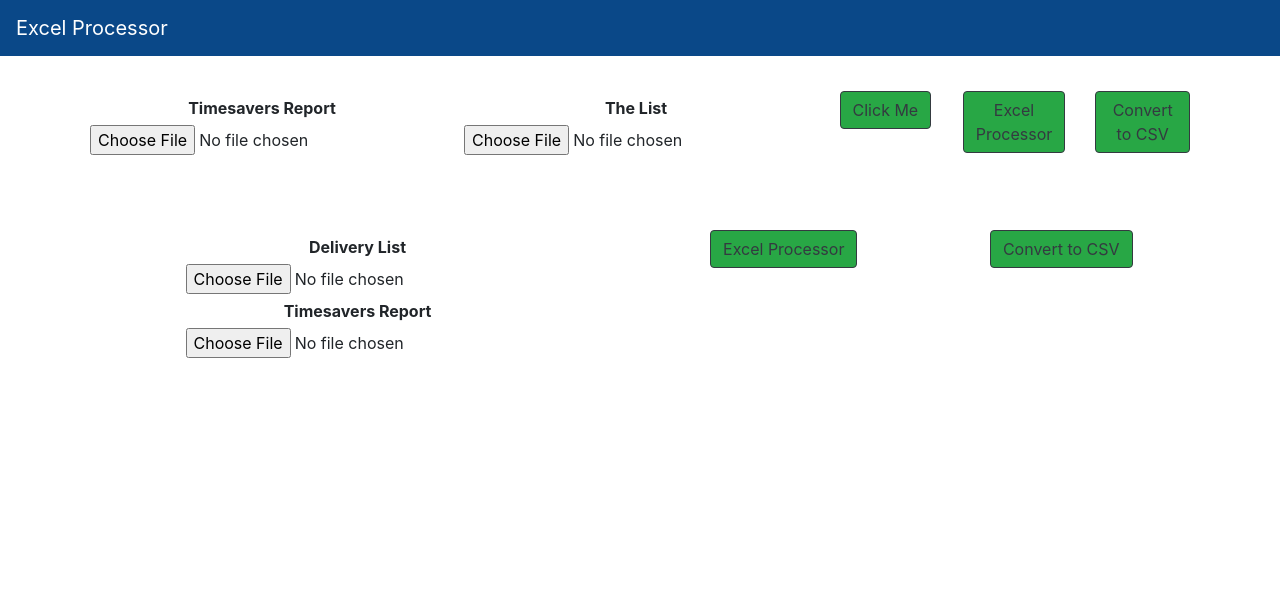
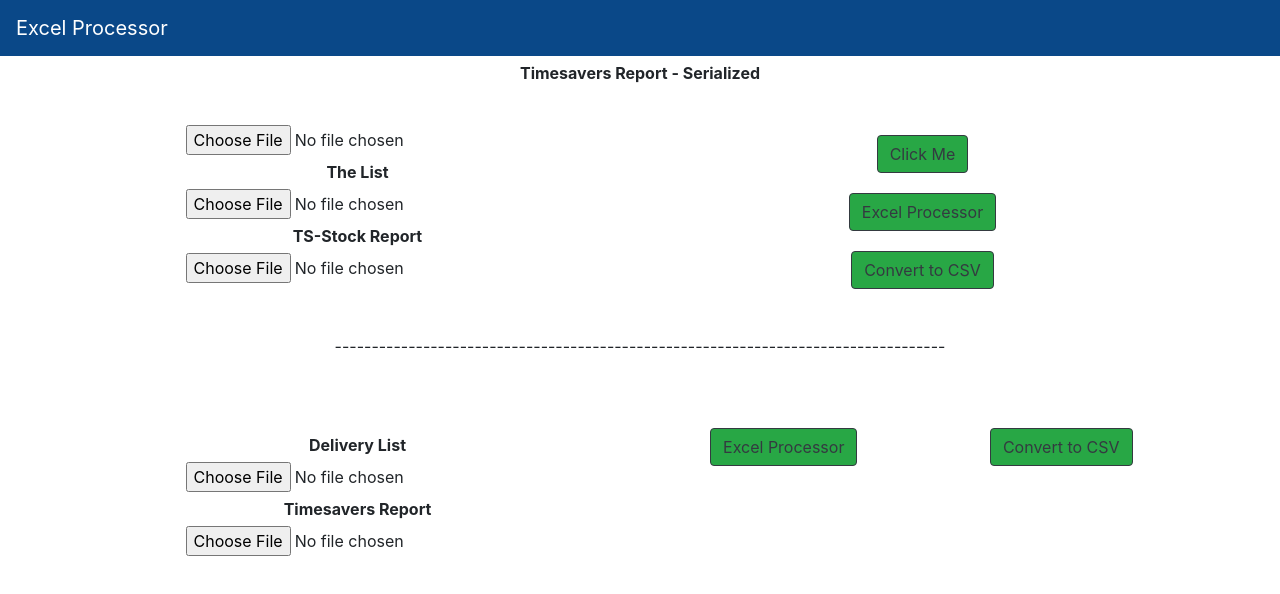
Before and after one commit to patrickhilmoe/Reactapp_first, a React (Create React App) app: page / in a window 1280 px wide. Shown: the top 594 px of the page. Built offline with nearby package versions, Linux system fonts and the light colour scheme.

Commit message:
added TS stock upload and stream lined uploading

```diff
--- a/src/App.js
+++ b/src/App.js
@@ -5,9 +5,12 @@
 import $ from 'jquery';
 import Second from './components/SecondComponent';
 
+// A process for finding oldest month and qty in stock
+
 function App() {
   const [items, setItems] = useState([]);
   const [items2, setItems2] = useState([]);
+  const [items3, setItems3] = useState([]);
 
 
   const readExcel = (file) => {
@@ -72,8 +75,37 @@
 
   };
 
-  console.log("first array" + items);
-  console.log("second array" + items2)
+  const readExcel3 = (file) => {
+    const promise = new Promise((resolve, reject) => {
+      const fileReader = new FileReader();
+      fileReader.readAsArrayBuffer(file);
+
+      fileReader.onload = (e) => {
+        const bufferArray = e.target.result;
+
+        const wb = XLSX.read(bufferArray, { type: "buffer" });
+
+        const wsname = wb.SheetNames[0];
+
+        const ws = wb.Sheets[wsname];
+
+        const data = XLSX.utils.sheet_to_json(ws);
+
+        resolve(data);
+      };
+
+      fileReader.onerror = (error) => {
+        reject(error);
+      };
+    });
+
+    promise.then((d) => {
+      setItems3(d);
+    });
+
+
+};
+
       // ---------------------------------------------------------------------
 
     // JSON to CSV Converter
@@ -198,6 +230,52 @@
 // -------------------------------------------
 // Invenotry Report
 
+// if stock column is null fill with stock from stock report -- insert into the function after the stock column is created
+function AddStock(listarray, stockarray) {
+  listarray.forEach(arr => {
+    if(!arr.Quantity) {
+      stockarray.forEach(stock => {
+        if(stock.StockNumber === arr.StockShipped && stock.Loc === arr.LocationNumber) {
+          arr.Quantity = stock.QuantityOnHand;
+        }
+      })
+    }
+  })
+}
+
+// delete un-needed columns
+function DeleteCol(listarray) {
+  listarray.forEach(arr => {
+    delete arr.PhoneNumber;
+    delete arr.EmailAddress;
+    delete arr.ShiptoFmtAddr1;
+    delete arr.ShiptoFmtAddr2;
+    delete arr.ShiptoFmtAddr3;
+    delete arr.ShiptoFmtAddr4;
+    delete arr.ShiptoCity;
+    delete arr.ShiptoState;
+    delete arr.ShiptoZipCode;
+    delete arr.HeaderText1;
+    delete arr.HeaderText2;
+    delete arr.HeaderText3;
+    delete arr.HeaderText4;
+    delete arr.HeaderText5;
+    delete arr.HeaderText6;
+    delete arr.HeaderText7;
+    delete arr.HeaderText8;
+    delete arr.HeaderText9;
+    delete arr.HeaderText10;
+    delete arr.HeaderText11;
+    delete arr.HeaderText12;
+    delete arr.HeaderText13;
+    delete arr.HeaderText14;
+    delete arr.HeaderText15;
+  })
+  console.log('first items with deleted stuff is: ')
+  console.log(listarray[0]);
+}
+
+//changing date from excel to js compatable date
 function ExcelDateToJSDate(serial) {
   var utc_days = Math.floor(serial - 25569);
   var utc_value = utc_days * 86400;
@@ -229,8 +307,8 @@
 let qty = "";
 //Return modelnumber with date and quantity in key/value pairs
 function modelDatePair(ModelwSN, purdate, TagList, Qty) {
+console.log('the largest number is:')
   let date = ExcelDateToJSDate(purdate);
-  console.log('converted date');
   const month = [
     {
       "JAN": 0,
@@ -256,11 +334,10 @@
     } else {
       da = da;
     }
-    // console.log(mod + " date is " + date);
   } else if (ModelwSN !== mod) {
-    console.log(mod + " oldest date is " + da + " Quantity: " + qty);
+    // console.log(mod + " oldest date is " + da + " Quantity: " + qty);
     for (let index in TagList) {
-      if (TagList[index].StockNumShipped == mod) {
+      if (TagList[index].StockShipped == mod) {
         let mo = da.getMonth();
         for (let [key, value] of Object.entries(month[0])) {
           if (mo == value ) {
@@ -283,23 +360,22 @@
   } else {
     console.log("nothing to show");
   }
-  // console.log(da);
-  // console.log(mod);
 }
 
 function ProcessArrays() {
   const array1 = items
   const array2 = items2
-  console.log('excel processor button is working');
+  const array3 = items3
+  DeleteCol(array2);
+  console.log('arrays have been assigned')
   array2.forEach((y) => {
     array1.forEach((x) => {
-          console.log('is this working?')
-      if (x.StockNumber === y.StockNumShipped) {
-        console.log('now this...')
+      if (x.StockNumber === y.StockShipped) {
         if (x.Location == y.LocationNumber) {
+          console.log('second if statement')
           // let date = '';
           // let oldestdate = "";
-          console.log('just stored by model and location')
+          // console.log('just stored by model and location')
           modelDatePair(
             x.StockNumber,
             x.PurchaseDate,
@@ -310,6 +386,8 @@
       }
     });
   });
+  AddStock(array2, array3)
+  console.log(items2);
 }
 
   return (
@@ -320,11 +398,12 @@
         </div>
       </nav>
       <div className="container">
+            <div style={{padding:"5px", margin:'auto'}}>
+              <strong>Timesavers Report - Serialized</strong>
+            </div>
         <div className="row">
+          <div className='col'>
           <div className='col' style={{margin:'auto'}}>
-            <div style={{padding:"5px", margin:'auto'}}>
-              <strong>Timesavers Report</strong>
-            </div>
         <input
           type="file"
           onChange={(e) => {
@@ -345,16 +424,36 @@
           }}
         />
         </div>
-        <div className="col-sm">
+        <div className='col'>
+          <div style={{padding:"5px", margin:'auto'}}>
+            <strong>TS-Stock Report</strong>
+          </div>
+          <input
+          type="file"
+          onChange={(e) => {
+            const file = e.target.files[0];
+            readExcel3(file);
+          }}
+        />
+        </div>
+        </div>
+        <div className='col'>
+        <div className="col-sm" style={{padding:"10px", margin:'auto'}}>
         <button className="btn btn-success btn-outline-dark" onClick={message}>Click Me</button>
         </div>
-        <div className="col-sm">
+        <div className="col-sm" style={{padding:"10px", margin:'auto'}}>
         <button className="btn btn-success btn-outline-dark" onClick={ProcessArrays}>Excel Processor</button>
         </div>
-        <div className="col-sm">
+        <div className="col-sm" style={{padding:"10px", margin:'auto'}}>
         <button className="btn btn-success btn-outline-dark" onClick={convert}>Convert to CSV</button>
         </div>
         </div>
+        </div>
+      </div>
+      <div>
+        <p>
+          -----------------------------------------------------------------------------------
+        </p>
       </div>
       <Second/>
       {/* <table className="table">
--- a/src/components/SecondComponent.js
+++ b/src/components/SecondComponent.js
@@ -1,8 +1,11 @@
-import { useState } from 'react';
+import { useEffect, useState } from 'react';
 import { starNum } from './starArr';
 import {timeArr} from './timeArr';
 import * as XLSX from 'xlsx';
 import $ from 'jquery';
+import { render } from '@testing-library/react';
+
+// A process for applying service times to appliances (for upload to delivery dispatching application )
 
 function Second() {
     const [items3, setItems3] = useState([]);
@@ -126,13 +129,11 @@
   }
 
     // -----------------------------------------
-// List processor
+// List processor for service times
 
 function ExecuteServiceTime() {
     ServiceTime(items3, timeArr, starNum, items4);
 }
-
-let MapArr = [];
 
 let largestNum = 0;
 let arr = [];
@@ -142,30 +143,30 @@
 let bigarray = [];
 function ServiceTime(listarr, timearr, stararr, catarr) {
     ConcatNotes(listarr);
+    // creating a catch for the last order
     listarr.forEach((x) => {
         (x.__rowNum__ > largestNum ) ? largestNum = x.__rowNum__ : largestNum = largestNum;
     })
     console.log('the largest number is:')
-    // MapArr = listarr.map((x) => {
   listarr.forEach((x) => {
     x.ServiceTime = "";
+    //adding product category to main list
     catarr.forEach((cat) => {
       if (x.StockShipped === cat.Model) {
         x.Category = cat.ProductCategory;
       }
     });
-    // console.log(`order name is ${x.CustomerName} and order number ${x.StockShipped}`)
-    // console.log(`row num of ${x.CustomerName} is ${x.__rowNum__}`);
+    //create array based on order number
     if (ord == x.OrderNumber || ord == "") {
       ord = x.OrderNumber;
       arr.push(x);
 
     } else {
     //   console.log(arr);
-      // below is for finding service times matching with product category
-      // if array has hookup charge, find object with a product category and add the service time. Then delete the hookup charge object. -- then what... loop again until no more hook up charges, then start again with creating new array object for new customer.
+      // below is for finding service times matching with product category for every customer's order
+      // if array has hookup charge, find object with a product category and add the service time. Then delete the hookup charge object. -- then loop again until no more hook up charges, then start again with creating new array object for new customer.
 
-      InstallItems(arr);
+      // InstallItems(arr);
 
       arr.forEach((ar) => {
 
@@ -236,11 +237,12 @@
       console.log('x pushed to arr:')
       console.log(x);
     }
+    //catching the last order in the array
     if (x.__rowNum__ == largestNum) {
         console.log('final order is:');
-        console.log(arr);
+        // console.log(arr);
 
-        InstallItems(arr);
+        // InstallItems(arr);
 
         arr.forEach((ar) => {
 
@@ -317,6 +319,13 @@
   console.log(bigarray);
   console.log('items3 is:');
   console.log(items3);
+
+  const numbers = [1,2,3,4,5];
+  let listItems = numbers.map((number) =>
+  <li key={number.toString()}>
+      {number}
+  </li>
+  )
 }
 
 // CONCATINATING NOTES
@@ -408,6 +417,8 @@
 //   phoneNumberProc(listarr);
 }
 
+//function for finding phone number in delivery notes and adding it to phone numbers key value  WIP
+
 function phoneNumberProc(listarr2) {
   // phone number RegEx
   const regexp = new RegExp(
@@ -452,32 +463,83 @@
     allMatch2 = [];
   }
 
-//   console.log(listarr2);
-  // console.log(phone_numberAdd);
-  // console.log(allMatch);
-  // console.log(allMatch2);
 }
 
-let installarrsm = [];
-let installarrlg = [];
-function InstallItems(arr) {
-    arr.forEach((x) => {
-        if (x.StockShipped === "*INSTALLDISH") {
-            console.log('pushing value to install array');
-            console.log(x);
-            installarrsm.push(x);
-            arr.forEach((ar) => {
-                if (ar.Category == "DIS") {
-                    installarrsm.push(ar);
-                }
-            })
-            installarrlg.push(installarrsm);
-            installarrsm = [];
-        }
-    })
-    console.log('install array is:');
-    console.log(installarrlg);
-}
+//Install Dept  WIP
+
+// function ExecuteInstallItems() {
+//   InstallItems(items3);
+// }
+
+// let installarrsm = [];
+// let installarrlg = [];
+// let installordnum = [];
+// function InstallItems(arr) {
+//     arr.forEach((x) => {
+//         if (x.StockShipped === "*INSTALLDISH") {
+//             console.log('pushing value to install array');
+//             console.log(x);
+//             installordnum = x.OrderNumber;
+//             console.log(installordnum);
+//             installarrsm.push(x);
+//             arr.forEach((ar) => {
+//                 if (ar.Category == "DIS" && ar.OrderNumber === installordnum) {
+//                     installarrsm.push(ar);
+//                 }
+//             })
+//             installarrlg.push(installarrsm);
+//             installarrsm = [];
+//             installordnum = [];
+//         }
+//     })
+//     console.log('install array is:');
+//     console.log(installarrlg);
+// }
+
+// Listing flagged install dept lines
+
+    // useEffect(() => {
+
+    //       // const numbers = [1,2,3,4,5];
+    //     function myFunction() {
+
+    //     const list = document.getElementById("demo");
+    //     let numHolder = 0;
+    //     installarrlg.map((inst) =>
+    //     list.innerHTML +=
+    //     `<p>
+    //     <li key={inst.toString() id=num${numHolder}}>
+    //         Stock Num: ${inst[0].StockShipped} & Cust Info ${inst[0].CustomerName}
+    //     </li>
+    //     <button>Keep</button>
+    //     <button>Delete</button>
+    //     </p>`,
+    //     numHolder += 1,
+    //     console.log(numHolder)
+    //     );
+    //     }
+
+    //     const element = document.getElementById("myBtn");
+    //     element.addEventListener("click", myFunction);
+    //     return () => {
+    //         element.removeEventListener("click", myFunction);
+    //     };
+    // });
+
+  // Deleting install dept lines that are not needed
+
+    // function deleteInstall(){
+    //   console.log("its working");
+    // };
+
+    // useEffect(() => {
+    //   const elements = document.getElementsByTagName("button");
+    //   elements.addEventListener("click", deleteInstall);
+    //   return () => {
+    //     elements.removeEventListener("click", deleteInstall);
+    //   };
+    // }, [deleteInstall]);
+
 
     return (
         <div className= "container">
@@ -521,9 +583,21 @@
           <div className='col'>
           <button className="btn btn-success btn-outline-dark" onClick={convert}>Convert to CSV</button>
           </div>
+          {/* <div>
+            <button className="btn btn-success btn-outline-dark" onClick={(ExecuteInstallItems)}>update install object</button>
+          </div>
+          <div>
+            <button className="btn btn-success btn-outline-dark" id="myBtn">add install to page</button>
+          </div> */}
           </div>
           </div>
           </div>
+
+        {/* <ul id="demo">
+            <li><strong>install items</strong></li>
+        </ul> */}
+        {/* <p id="demo"/> */}
+
         </div>
     )
 }
```
